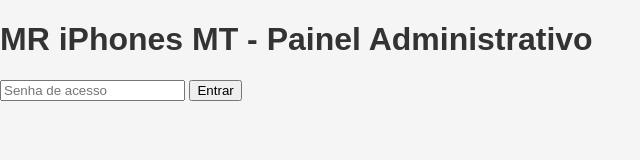
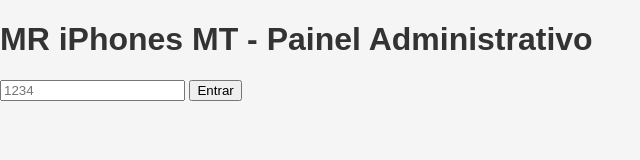
Before and after one commit to MuriloPiresTavares23/mr-iphones-catalogo, a plain HTML site: page index.html in a window 1280 px wide. Shown: the full height of the page, 0-640 px from the left. Drawn offline with Linux system fonts and the light colour scheme.

Commit message:
Update index.html

```diff
--- a/index.html
+++ b/index.html
@@ -8,7 +8,7 @@
 <body>
   <h1>MR iPhones MT - Painel Administrativo</h1>
   <div id="painel">
-    <input type="password" id="senha" placeholder="Senha de acesso">
+    <input type="password" id="senha" placeholder="1234">
     <button onclick="autenticar()">Entrar</button>
 
     <div id="conteudo" style="display:none;">
```
